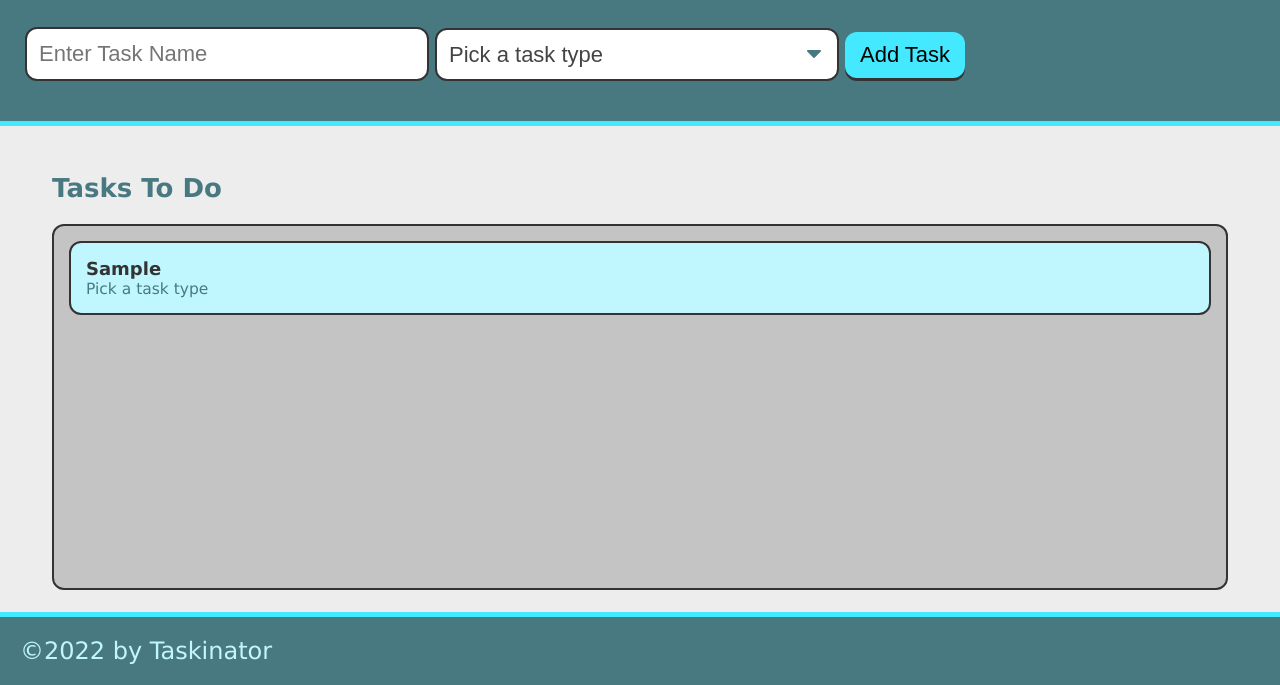
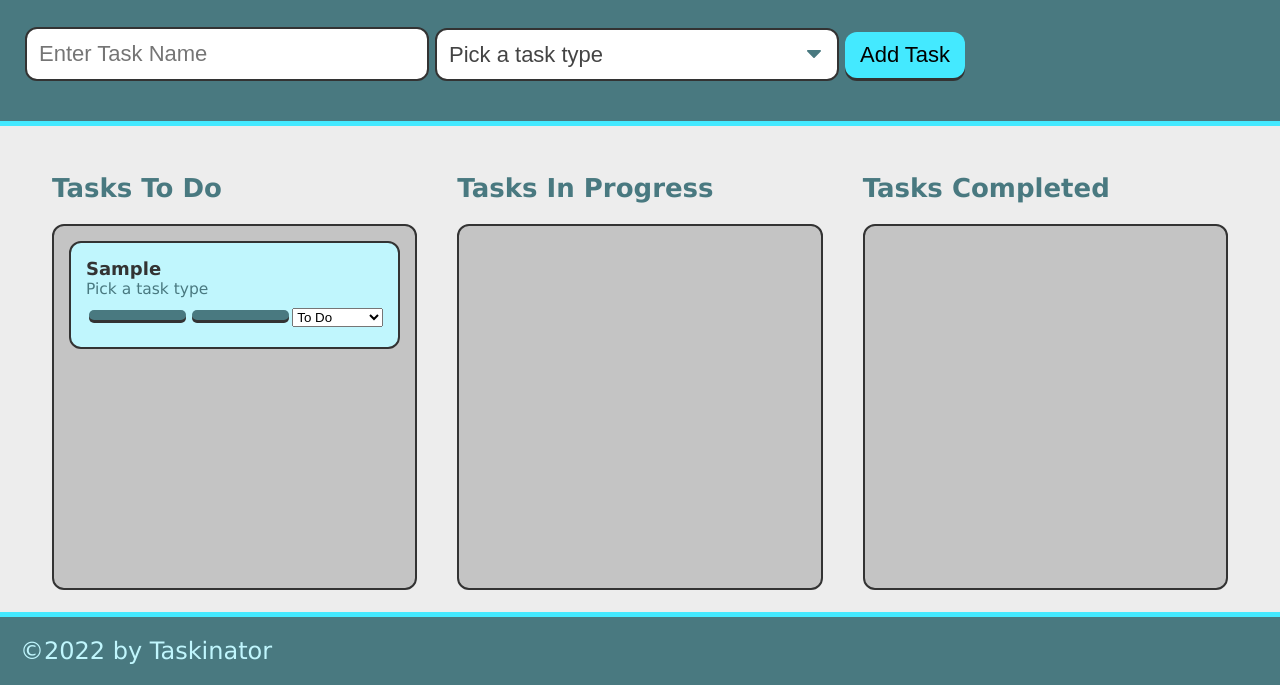
Before and after one commit to JonnyThompson7/taskinator, a plain HTML site: page index.html in a window 1280 px wide. Both pictures are taken after typing "Sample" into the empty fields and a click on the button "Add Task". Shown: the part 115-800 px from the top of the page. Drawn offline with Linux system fonts and the light colour scheme.

Commit message:
created buttons

```diff
--- a/assets/js/script.js
+++ b/assets/js/script.js
@@ -1,3 +1,4 @@
+var taskIdCounter = 0;
 var formEl = document.querySelector("#task-form");
 var tasksToDoEl = document.querySelector("#tasks-to-do");
 
@@ -22,12 +23,44 @@ var taskFormHandler = function(event) {
 var createTaskEl = function(taskDataObj) {
   var listItemEl = document.createElement("li");
   listItemEl.className = "task-item";
+  listItemEl.setAttribute("data-task-id", taskIdCounter)
   var taskInfoEl = document.createElement("div");
   taskInfoEl.className = "task-info";
   taskInfoEl.innerHTML = "<h3 class='task-name'>" + taskDataObj.name + "</h3><span class='task-type'>" + taskDataObj.type + "</span>";
   listItemEl.appendChild(taskInfoEl);
   console.dir(listItemEl);
+  var taskActionsEl = createTaskActions(taskIdCounter);
+  listItemEl.appendChild(taskActionsEl);
   tasksToDoEl.appendChild(listItemEl);
+  taskIdCounter++;
 };
 
+var createTaskActions = function(taskId) {
+  var actionContainerEl = document.createElement("div");
+    actionContainerEl.className = "task-actions";
+  var editButtonEl = document.createElement("button");
+    editButtonEl.textContnet = "Edit";
+    editButtonEl.className = "btn edit-btn"
+    editButtonEl.setAttribute("data-task-id", taskId);
+    actionContainerEl.appendChild(editButtonEl);
+  var deleteButtonEl = document.createElement("button");
+    deleteButtonEl.textContnet = "Delete";
+    deleteButtonEl.className = "btn delete-btn"
+    deleteButtonEl.setAttribute("data-task-id", taskId);
+    actionContainerEl.appendChild(deleteButtonEl);
+  var statusSelectEl = document.createElement("select");
+    statusSelectEl.textContent = "Select";
+    statusSelectEl.setAttribute("name", "status-change");
+    statusSelectEl.setAttribute("data-task-id", taskId);
+    actionContainerEl.appendChild(statusSelectEl)
+    var statusChoices = ["To Do", "In Progress", "Completed"];
+    for (var i = 0; i < statusChoices.length; i++) {
+      var statusOptionEl = document.createElement("option");
+      statusOptionEl.textContent = statusChoices[i];
+      statusOptionEl.setAttribute("value", statusChoices[i]);
+      statusSelectEl.appendChild(statusOptionEl)
+    }
+    return actionContainerEl;
+}
+
 formEl.addEventListener("submit", taskFormHandler);
--- a/index.html
+++ b/index.html
@@ -33,6 +33,14 @@
             <h2 class="list-title">Tasks To Do</h2>
             <ul class="task-list" id="tasks-to-do"></ul>
         </section>
+        <section class="task-list-wrapper">
+            <h2 class="list-title">Tasks In Progress</h2>
+            <ul class="task-list" id="tasks-in-progress"></ul>
+        </section>
+        <section class="task-list-wrapper">
+            <h2 class="list-title">Tasks Completed</h2>
+            <ul class="task-list" id="tasks-completed"></ul>
+        </section>
     </main>
 </body>
 <footer>
```
